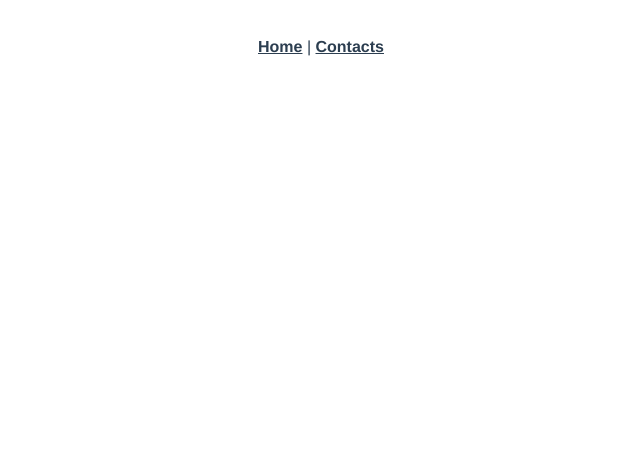
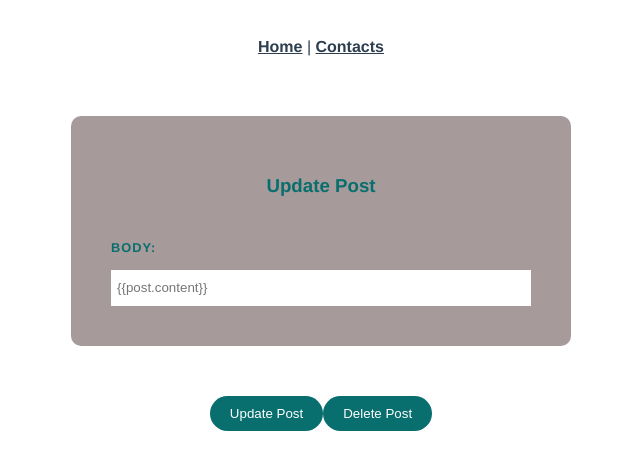
Before and after one commit to Elsvalter/hw4-frontend, a Vue app in the folder hw4-frontend/: page /api/apost/1 in a window 1280 px wide. Before the commit this address had no page. Shown: the top 470 px of the page, without its empty margins (319-959 px from the left). Built offline with nearby package versions, Linux system fonts and the light colour scheme; no server answers; the HTML template or start-up script is replaced by a standard one.

Commit message:
a post page works

```diff
--- a/hw4-frontend/src/router/index.js
+++ b/hw4-frontend/src/router/index.js
@@ -13,7 +13,9 @@ const routes = [
   { path: '/allposts', name: 'AllPosts', component: AllPosts },
   { path: '/addpost', name: 'AddPost', component: AddPost },
   { path: '/contact', name: 'Contact', component: ContactPage },
-  { path: '/apost', name: 'APost', component: APost}
+  { path: '/api/apost/:id',
+    name: 'APost',
+    component: APost}
 ];
 
 const router = createRouter({
--- a/hw4-frontend/src/views/APost.vue
+++ b/hw4-frontend/src/views/APost.vue
@@ -3,7 +3,7 @@
     <div id="form">
       <h3>Update Post</h3>
       <label for="content">Body: </label>
-      <input name="content" type="text" id="content" placeholder={{post.content}} v-model="post.content" />
+      <input name="content" type="text" id="content" placeholder={{post.content}} required v-model="post.content" />
     </div>
     <div>
       <button @click="updatePost" class="updatePost">Update Post</button>
@@ -28,12 +28,8 @@ export default {
     fetchAPost(id) {
       fetch(`http://localhost:3000/api/posts/${id}`)
         .then((response) => response.json())
-        .then((data) => {
-          this.post = data;
-        })
-        .catch(() => {
-          console.log("Error fetching post");
-        });
+        .then((data) => (this.post = data))
+        .catch((err) => console.log(err.message));
     },
     updatePost() {
       fetch(`http://localhost:3000/api/posts/${this.post.id}`, {
@@ -45,7 +41,7 @@ export default {
       })
         .then((response) => response.json())
         .then(() => {
-          this.$router.push("/api/allposts"); // Redirect after update
+          this.$router.push("/allposts"); // Redirect after update
         })
         .catch(() => {
           console.log("Error updating post");
--- a/hw4-frontend/src/views/AllPosts.vue
+++ b/hw4-frontend/src/views/AllPosts.vue
@@ -5,9 +5,9 @@
       <h1>All Posts</h1>
       <ul>
         <div class="item" v-for="post in posts" :key="post.id">
-          <router-link :to="'/apost/' + post.id">
+          <a :href="'/api/apost/' + post.id">
             <span class="id">{{ post.id }}</span>
-          </router-link>
+          </a>
         </div>
       </ul>
     </div>
@@ -61,6 +61,7 @@ export default {
       this.$router.push('/login');
     } else {
       this.fetchPosts();
+      console.log("mounted")
     }
   },
 };
```
Also changed, not shown: 1 other file (tests, documents, lock files or other folders).
